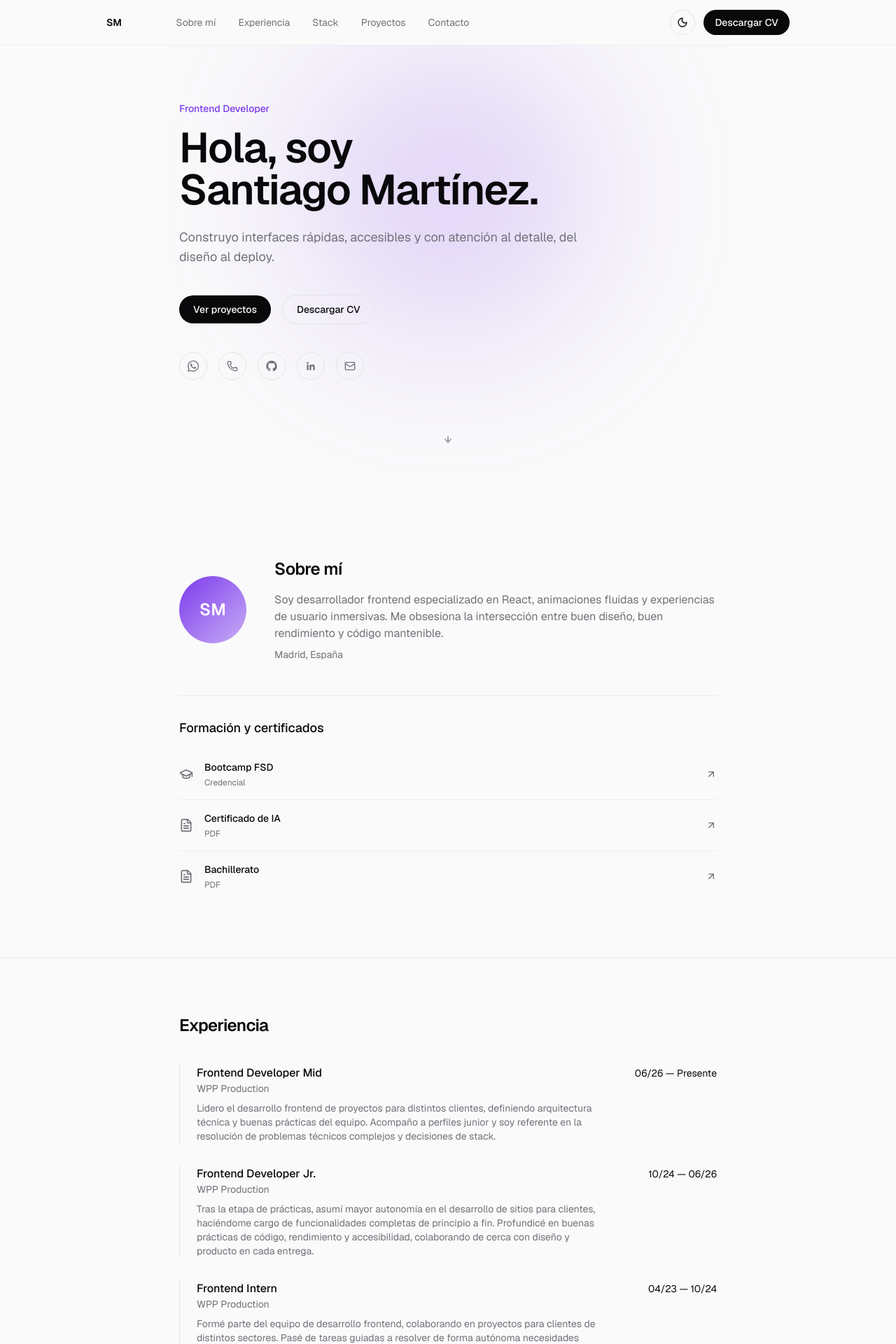
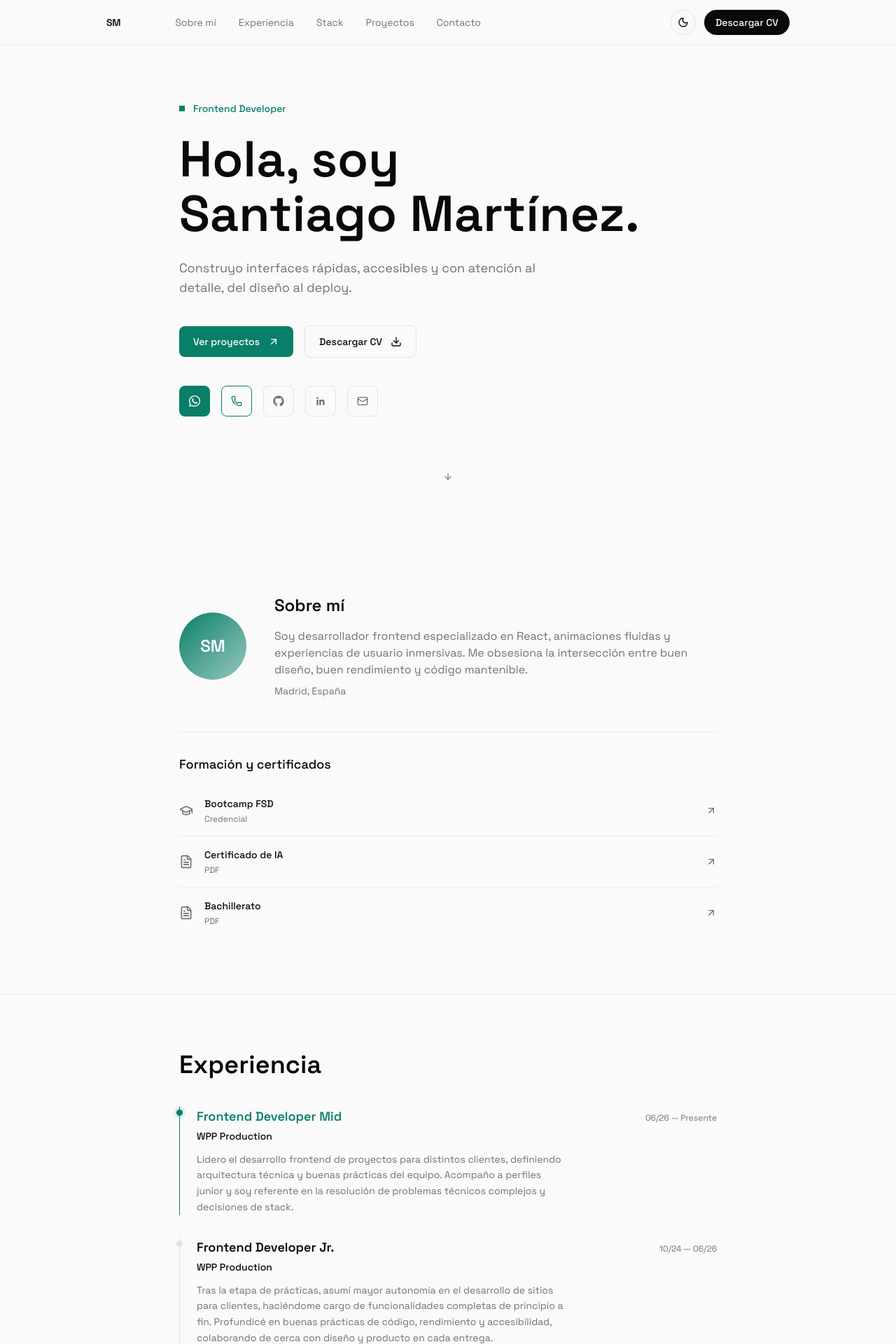
Before and after one commit to Roissm90/pf-26, a Next.js app: page / in a window 1280 px wide. Shown: the top 1920 px of the page at 70% size. Built offline with nearby package versions, Linux system fonts and the light colour scheme.

Commit message:
upgrade visuals v1

```diff
--- a/app/globals.css
+++ b/app/globals.css
@@ -8,7 +8,7 @@
   --muted: #71717a;
   --border: #e4e4e7;
   --card: #ffffff;
-  --accent: #7c3aed;
+  --accent: #087f68;
   --accent-foreground: #ffffff;
 }
 
@@ -18,7 +18,7 @@
   --muted: #a1a1aa;
   --border: #27272a;
   --card: #111113;
-  --accent: #a78bfa;
+  --accent: #6ee7b7;
   --accent-foreground: #0a0a0a;
 }
 
@@ -31,8 +31,8 @@
   --color-card: var(--card);
   --color-accent: var(--accent);
   --color-accent-foreground: var(--accent-foreground);
-  --font-sans: var(--font-geist-sans);
-  --font-mono: var(--font-geist-mono);
+  --font-sans: var(--font-display);
+  --font-mono: var(--font-display);
 }
 
 html {
@@ -43,7 +43,53 @@ html {
 body {
   background: var(--background);
   color: var(--foreground);
-  font-family: var(--font-sans), Arial, Helvetica, sans-serif;
+  font-family: var(--font-display), sans-serif;
+}
+
+h1,
+h2 {
+  font-weight: 600;
+  letter-spacing: 0 !important;
+}
+
+::selection {
+  background: var(--accent);
+  color: var(--accent-foreground);
+}
+
+a:focus-visible,
+button:focus-visible {
+  outline: 2px solid var(--accent);
+  outline-offset: 4px;
+}
+
+.contact-action {
+  display: flex;
+  width: 2.75rem;
+  height: 2.75rem;
+  flex-shrink: 0;
+  align-items: center;
+  justify-content: center;
+  border: 1px solid var(--border);
+  border-radius: 8px;
+  color: var(--muted);
+  transition: background-color 200ms, color 200ms, border-color 200ms;
+}
+
+.contact-action:hover {
+  border-color: var(--foreground);
+  color: var(--foreground);
+}
+
+.contact-action[data-analytics="contact-whatsapp"],
+.contact-action[data-analytics="contact-phone"] {
+  border-color: var(--accent);
+  color: var(--accent);
+}
+
+.contact-action[data-analytics="contact-whatsapp"] {
+  background: var(--accent);
+  color: var(--accent-foreground);
 }
 
 button,
--- a/app/layout.tsx
+++ b/app/layout.tsx
@@ -1,17 +1,13 @@
 import type { Metadata } from "next";
-import { Geist, Geist_Mono } from "next/font/google";
+import { Space_Grotesk } from "next/font/google";
 import { ThemeProvider } from "@/components/theme-provider";
 import { personalInfo } from "@/content/data";
 import "./globals.css";
 
-const geistSans = Geist({
-  variable: "--font-geist-sans",
+const spaceGrotesk = Space_Grotesk({
+  variable: "--font-display",
   subsets: ["latin"],
-});
-
-const geistMono = Geist_Mono({
-  variable: "--font-geist-mono",
-  subsets: ["latin"],
+  display: "swap",
 });
 
 const title = `${personalInfo.name} — ${personalInfo.role}`;
@@ -38,7 +34,7 @@ export default function RootLayout({ children }: LayoutProps<"/">) {
     <html
       lang="es"
       suppressHydrationWarning
-      className={`${geistSans.variable} ${geistMono.variable} h-full antialiased`}
+      className={`${spaceGrotesk.variable} h-full antialiased`}
     >
       <body className="flex min-h-full flex-col bg-background text-foreground">
         <ThemeProvider
--- a/components/experience.tsx
+++ b/components/experience.tsx
@@ -8,21 +8,22 @@ export function Experience() {
     <section id="experience" className="border-t border-border/60 px-6 py-10 min-[767px]:py-20">
       <div className="mx-auto max-w-3xl">
         <Reveal>
-          <h2 className="text-2xl font-semibold tracking-tight">Experiencia</h2>
+          <h2 className="text-3xl font-normal sm:text-4xl">Experiencia</h2>
         </Reveal>
 
         <div className="mt-10 space-y-8">
           {experience.map((item, i) => (
             <Reveal key={`${item.company}-${item.role}`} delay={i * 0.08}>
-              <div className="flex flex-col-reverse gap-1 border-l border-border pl-6 sm:flex-row sm:items-baseline sm:justify-between sm:gap-6">
+              <div className={`relative flex flex-col-reverse gap-2 border-l pl-6 sm:flex-row sm:items-baseline sm:justify-between sm:gap-6 ${i === 0 ? "border-accent" : "border-border"}`}>
+                <span aria-hidden="true" className={`absolute -left-[5px] top-1 h-[9px] w-[9px] rounded-full ${i === 0 ? "bg-accent ring-4 ring-accent/10" : "bg-border"}`} />
                 <div>
-                  <h3 className="font-medium">{item.role}</h3>
-                  <p className="text-sm text-muted-foreground">{item.company}</p>
-                  <p className="mt-2 max-w-xl text-sm text-muted-foreground">
+                  <h3 className={`text-lg font-semibold ${i === 0 ? "text-accent" : ""}`}>{item.role}</h3>
+                  <p className="mt-1 text-sm font-medium">{item.company}</p>
+                  <p className="mt-3 max-w-xl text-sm leading-relaxed text-muted-foreground">
                     {item.description}
                   </p>
                 </div>
-                <p className="shrink-0 text-sm sm:text-right">
+                <p className="shrink-0 font-mono text-xs text-muted-foreground sm:w-48 sm:text-right">
                   {item.period}
                 </p>
               </div>
--- a/components/footer.tsx
+++ b/components/footer.tsx
@@ -2,7 +2,7 @@ import { personalInfo } from "@/content/data";
 
 export function Footer() {
   return (
-    <footer className="border-t border-border/60 py-8">
+    <footer className="py-8 bg-accent/5">
       <div className="mx-auto flex max-w-5xl flex-col items-center justify-between gap-2 text-sm text-muted-foreground px-6">
         <p className="mr-auto ml-0">
           © {new Date().getFullYear()} {personalInfo.fullName}
--- a/components/hero.tsx
+++ b/components/hero.tsx
@@ -1,5 +1,5 @@
 import Link from "next/link";
-import { ArrowDown, Phone } from "lucide-react";
+import { ArrowDown, ArrowUpRight, Download, Phone } from "lucide-react";
 import { WhatsappIcon } from "@/components/icons";
 import { Reveal } from "@/components/motion/reveal";
 import { personalInfo, socials } from "@/content/data";
@@ -12,18 +12,13 @@ export function Hero() {
       id="top"
       className="relative overflow-hidden px-6 py-10 min-[767px]:py-20"
     >
-      <div
-        aria-hidden
-        className="pointer-events-none absolute left-1/2 top-0 -z-10 h-[420px] w-[420px] -translate-x-1/2 rounded-full bg-accent/20 blur-[120px]"
-      />
-
       <div className="mx-auto max-w-3xl">
         <Reveal>
-          <p className="text-sm font-medium text-accent">{personalInfo.role}</p>
+          <p className="flex items-center gap-3 font-mono text-sm font-medium text-accent"><span aria-hidden="true" className="h-2 w-2 bg-accent" />{personalInfo.role}</p>
         </Reveal>
 
         <Reveal delay={0.08}>
-          <h1 className="mt-4 text-4xl font-semibold tracking-tight text-balance sm:text-6xl">
+          <h1 className="mt-6 max-w-2xl text-5xl font-normal leading-[1.08] text-balance sm:text-7xl">
             Hola, soy {personalInfo.name}.
           </h1>
         </Reveal>
@@ -39,17 +34,19 @@ export function Hero() {
             <Link
               data-analytics="navigation-projects"
               href="#projects"
-              className="rounded-full bg-foreground px-5 py-2.5 text-sm font-medium text-background transition-opacity hover:opacity-90"
+              className="inline-flex items-center gap-3 rounded-lg bg-accent px-5 py-3 text-sm font-medium text-accent-foreground transition-opacity hover:opacity-90"
             >
               Ver proyectos
+              <ArrowUpRight aria-hidden="true" className="h-4 w-4" />
             </Link>
             <a
               data-analytics="resume-download"
               href={personalInfo.resumeUrl}
               download
-              className="rounded-full border border-border px-5 py-2.5 text-sm font-medium transition-colors hover:bg-muted/20"
+              className="inline-flex items-center gap-3 rounded-lg border border-border px-5 py-3 text-sm font-medium transition-colors hover:bg-muted/20"
             >
               Descargar CV
+              <Download aria-hidden="true" className="h-4 w-4" />
             </a>
           </div>
         </Reveal>
@@ -63,7 +60,7 @@ export function Hero() {
               rel="noreferrer noopener"
               aria-label="Enviar un WhatsApp"
               title="Enviar un WhatsApp"
-              className="flex h-10 w-10 items-center justify-center rounded-full border border-border text-muted-foreground transition-colors hover:border-foreground hover:text-foreground focus-visible:outline-2 focus-visible:outline-accent"
+              className="contact-action"
             >
               <WhatsappIcon aria-hidden="true" className="h-4 w-4" />
             </a>
@@ -72,7 +69,7 @@ export function Hero() {
               href={`tel:+${phoneNumber}`}
               aria-label={`Llamar a ${personalInfo.phone}`}
               title={`Llamar a ${personalInfo.phone}`}
-              className="flex h-10 w-10 items-center justify-center rounded-full border border-border text-muted-foreground transition-colors hover:border-foreground hover:text-foreground focus-visible:outline-2 focus-visible:outline-accent"
+              className="contact-action"
             >
               <Phone aria-hidden="true" className="h-4 w-4" />
             </a>
@@ -84,7 +81,8 @@ export function Hero() {
                 target={social.href.startsWith("http") ? "_blank" : undefined}
                 rel={social.href.startsWith("http") ? "noreferrer" : undefined}
                 aria-label={social.label}
-                className="flex h-10 w-10 items-center justify-center rounded-full border border-border text-muted-foreground transition-colors hover:border-foreground hover:text-foreground"
+                title={social.label}
+                className="contact-action"
               >
                 <social.icon className="h-4 w-4" />
               </a>
--- a/components/navbar.tsx
+++ b/components/navbar.tsx
@@ -83,7 +83,7 @@ export function Navbar() {
     <header
       ref={headerRef}
       onFocusCapture={() => setHidden(false)}
-      className={`sticky top-0 z-50 border-b border-border/60 bg-background/80 backdrop-blur-md transition-transform duration-300 ease-[cubic-bezier(0.22,1,0.36,1)] ${hidden && !open ? "-translate-y-full pointer-events-none" : "translate-y-0"}`}
+      className={`sticky top-0 z-50 border-b border-border/60 bg-background transition-transform duration-300 ease-[cubic-bezier(0.22,1,0.36,1)] ${hidden && !open ? "-translate-y-full pointer-events-none" : "translate-y-0"}`}
     >
       <div className="mx-auto flex h-16 max-w-5xl items-center justify-between px-6">
         <Link href="#top" data-analytics="navigation-top" className="text-sm font-semibold tracking-tight">
--- a/components/projects.tsx
+++ b/components/projects.tsx
@@ -11,13 +11,13 @@ export function Projects() {
     <section id="projects" className="border-t border-border/60 px-6 py-10 min-[767px]:py-20">
       <div className="mx-auto max-w-3xl">
         <Reveal>
-          <h2 className="text-2xl font-semibold tracking-tight">Proyectos</h2>
+          <h2 className="text-3xl font-normal sm:text-4xl">Proyectos</h2>
           <p className="mt-2 text-muted-foreground">
             Algunas cosas que construí recientemente.
           </p>
         </Reveal>
 
-        <div className="mt-10 divide-y divide-border/60 border-t border-border/60">
+        <div className="mt-10 space-y-4">
           {sortedProjects.map((project, i) => (
             <Reveal key={project.title} delay={i * 0.05}>
               <ProjectCard project={project} />
```
Also changed, not shown: components/contact.tsx (+6 -5 lines), components/project-card.tsx (+8 -8 lines).
